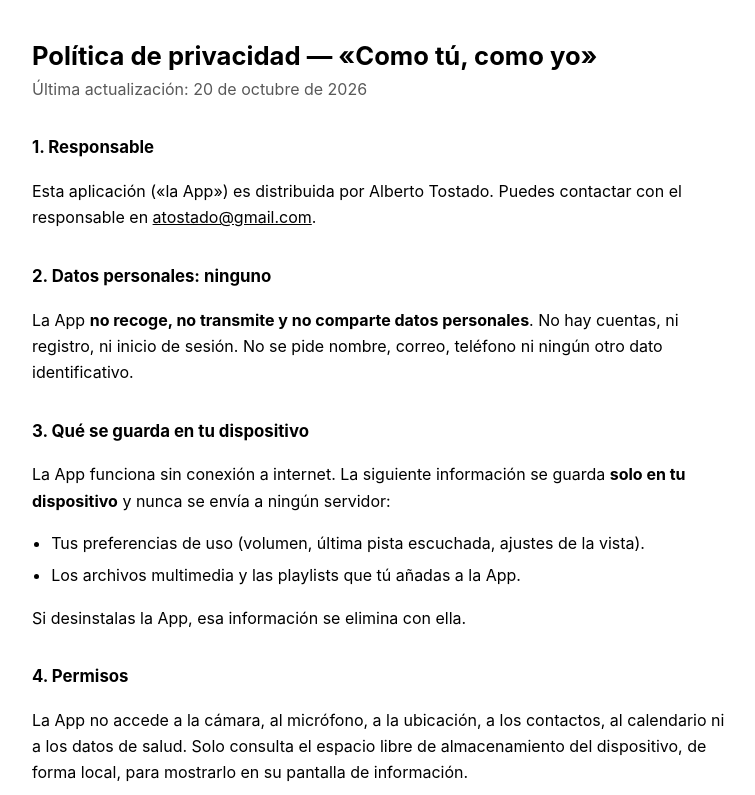
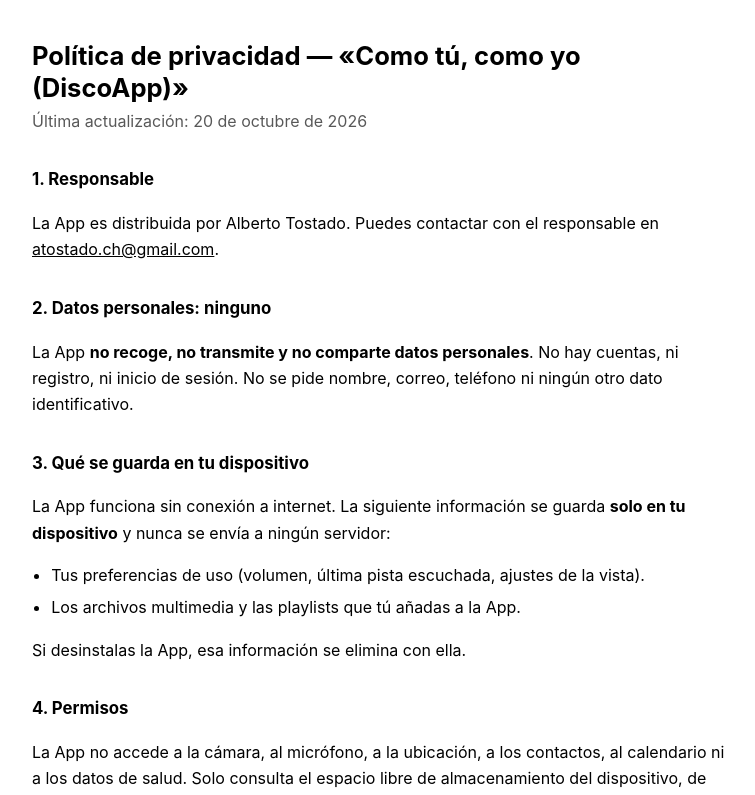
Before and after one commit to atostado/xtudio-xxi-assets, a plain HTML site: page index.html in a window 1280 px wide. Shown: the top 795 px of the page, without its empty margins (256-1011 px from the left). Drawn offline with Linux system fonts and the light colour scheme.

Commit message:
Updated mail

```diff
--- a/index.html
+++ b/index.html
@@ -23,12 +23,12 @@
 </head>
 <body>
 
-<h1>Política de privacidad — «Como tú, como yo»</h1>
+<h1>Política de privacidad — «Como tú, como yo (DiscoApp)»</h1>
 <p class="sub">Última actualización: 20 de octubre de 2026</p>
 
 <h2>1. Responsable</h2>
-<p>Esta aplicación («la App») es distribuida por Alberto Tostado. Puedes contactar
-con el responsable en <a href="mailto:atostado@gmail.com">atostado@gmail.com</a>.</p>
+<p>La App es distribuida por Alberto Tostado. Puedes contactar
+con el responsable en <a href="mailto:atostado.ch@gmail.com">atostado.ch@gmail.com</a>.</p>
 
 <h2>2. Datos personales: ninguno</h2>
 <p>La App <strong>no recoge, no transmite y no comparte datos personales</strong>.
@@ -69,7 +69,7 @@
 
 <h2>9. Contacto</h2>
 <p>Para cualquier duda sobre privacidad:
-<a href="mailto:atostado@gmail.com">atostado@gmail.com</a>.</p>
+<a href="mailto:atostado.ch@gmail.com">atostado.ch@gmail.com</a>.</p>
 
 <hr>
 
@@ -79,7 +79,7 @@
 <div lang="en">
 <h2>1. Data controller</h2>
 <p>This application (“the App”) is distributed by Alberto Tostado. Contact:
-<a href="mailto:atostado@gmail.com">atostado@gmail.com</a>.</p>
+<a href="mailto:atostado.ch@gmail.com">atostado.ch@gmail.com</a>.</p>
 
 <h2>2. Personal data: none</h2>
 <p>The App <strong>does not collect, transmit or share any personal data</strong>.
@@ -119,7 +119,7 @@
 
 <h2>9. Contact</h2>
 <p>Questions about privacy:
-<a href="mailto:atostado@gmail.com">atostado@gmail.com</a>.</p>
+<a href="mailto:atostado.ch@gmail.com">atostado.ch@gmail.com</a>.</p>
 </div>
 
 <footer>Como tú, como yo · com.xtudioxxi.appcomotucomoyo</footer>
```
